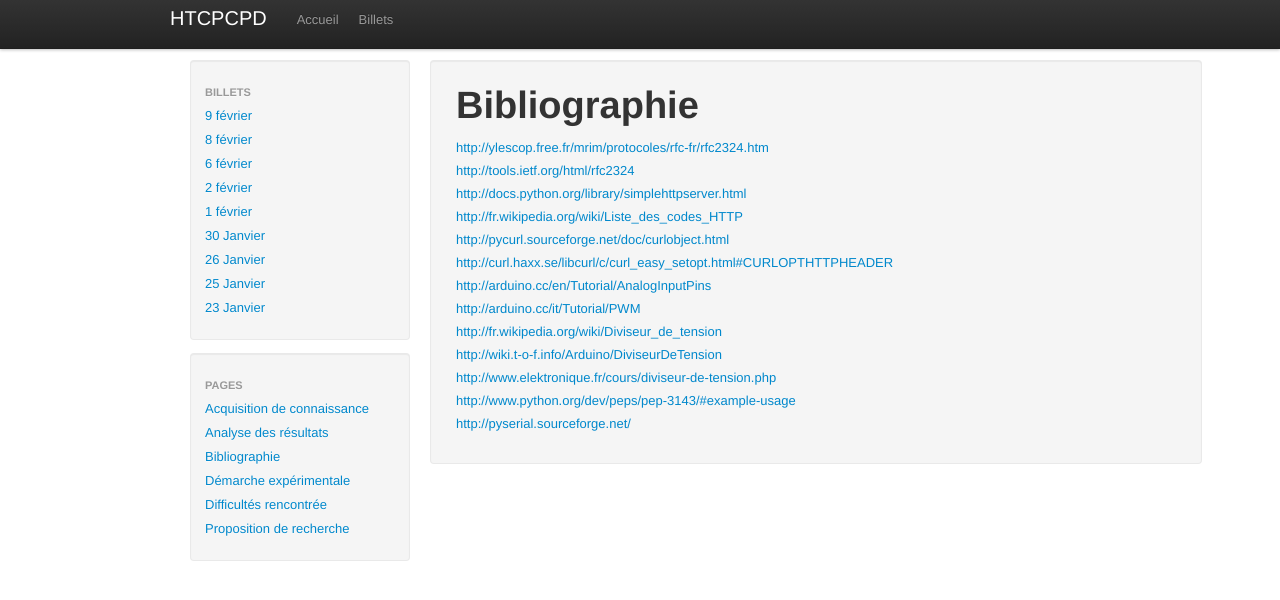
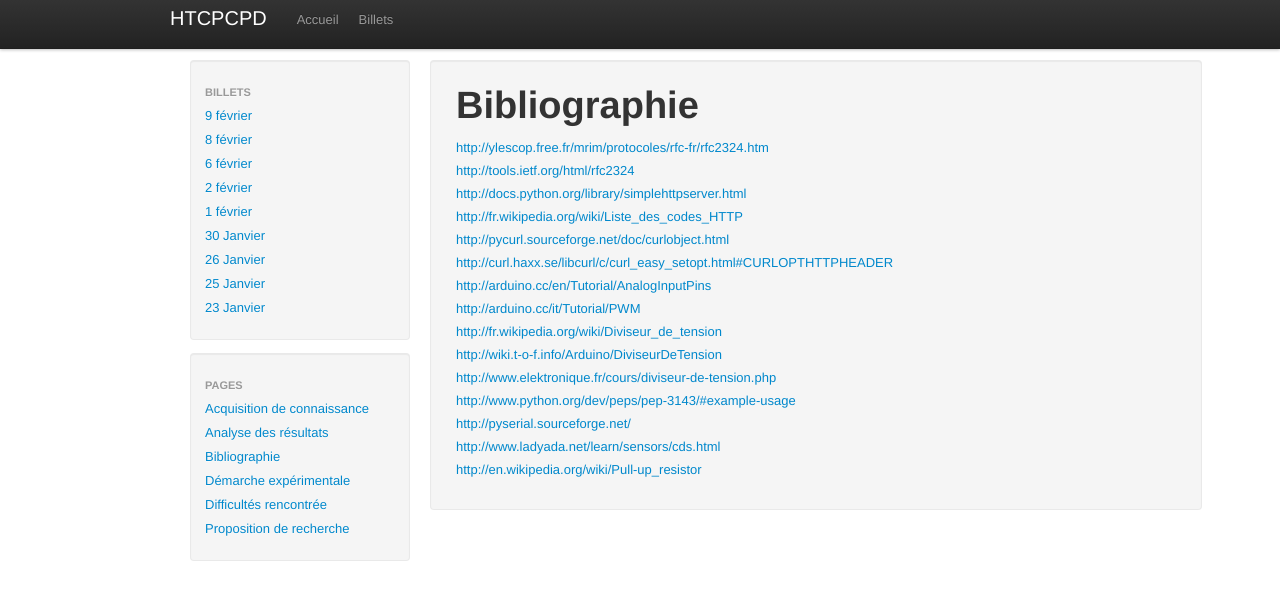
Before and after one commit to gelendir/htcpcpd, a Jekyll site: the page built from pages/bibliographie.md, in a window 1280 px wide. Shown: the top 600 px of the page. Built offline with Jekyll 4.4.1, drawn with Linux system fonts in a browser that asks for light colours; some of the changed lines change nothing that is shown.

Commit message:
bibliographie

```diff
--- a/pages/bibliographie.md
+++ b/pages/bibliographie.md
@@ -32,3 +32,7 @@ Bibliographie
 [http://www.python.org/dev/peps/pep-3143/#example-usage](http://www.python.org/dev/peps/pep-3143/#example-usage)
 
 [http://pyserial.sourceforge.net/](http://pyserial.sourceforge.net/)
+
+[http://www.ladyada.net/learn/sensors/cds.html](http://www.ladyada.net/learn/sensors/cds.html)
+
+[http://en.wikipedia.org/wiki/Pull-up_resistor](http://en.wikipedia.org/wiki/Pull-up_resistor)
```
